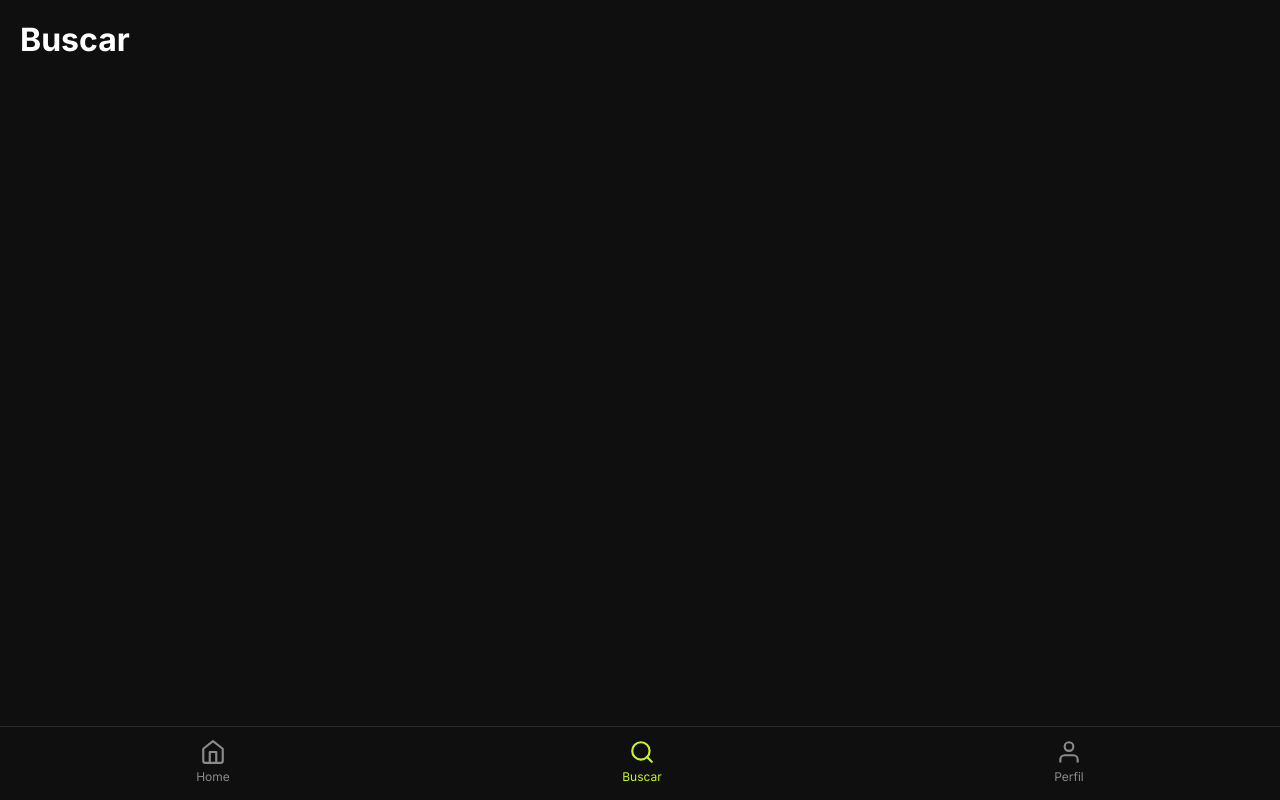
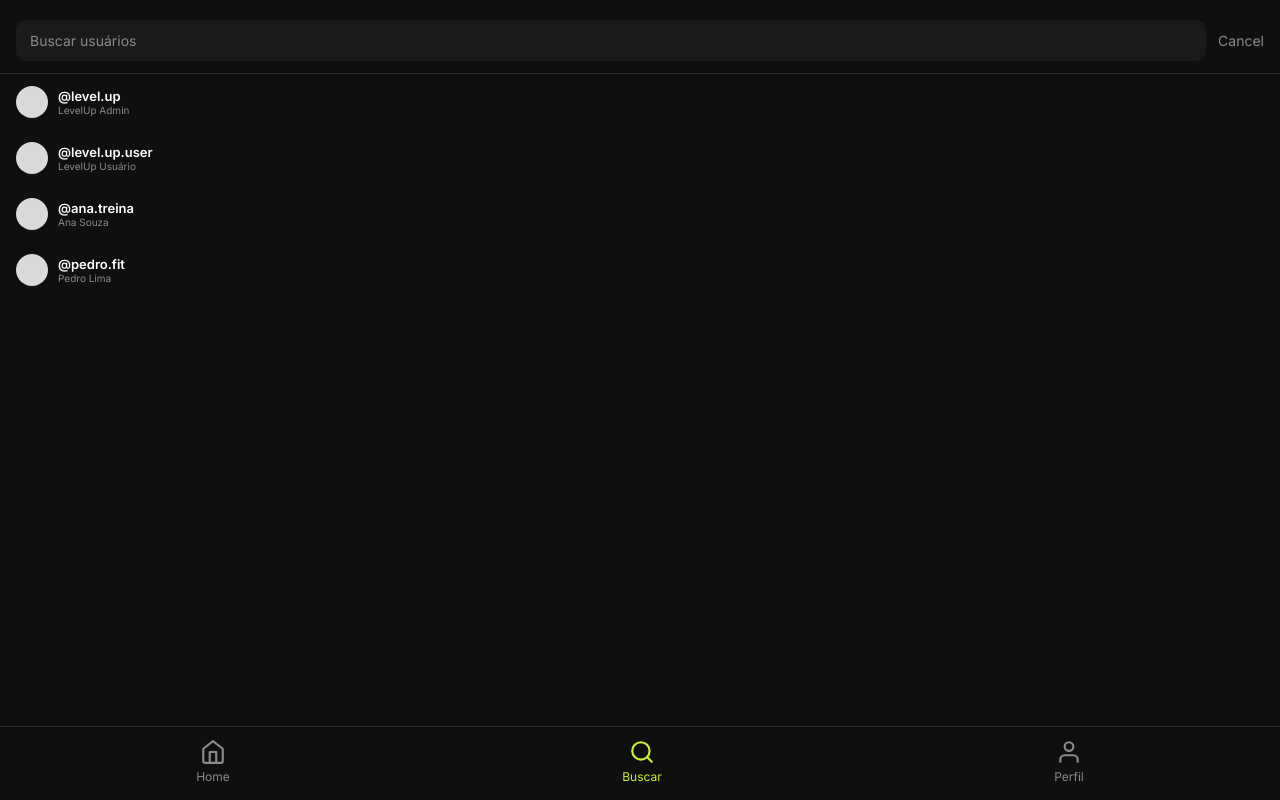
Before and after one commit to murilosantosb/LevelUP, a React (Vite) app in the folder mobile-front-end/: page /buscar in a window 1280 px wide. Built offline with nearby package versions, Linux system fonts and the light colour scheme.

Commit message:
feat: tela de busca de usuários

```diff
--- /dev/null
+++ b/mobile-front-end/src/pages/Buscar.css
@@ -0,0 +1,58 @@
+.barra-busca {
+  display: flex;
+  align-items: center;
+  gap: 12px;
+  padding: 20px 16px 12px;
+  border-bottom: 1px solid var(--border);
+}
+
+.campo-busca {
+  flex: 1;
+  padding: 12px 14px;
+  font-size: 14px;
+  font-family: inherit;
+  color: var(--text);
+  background: var(--surface);
+  border: none;
+  border-radius: 10px;
+  outline: none;
+}
+
+.campo-busca::placeholder {
+  color: var(--text-muted);
+}
+
+.botao-cancelar {
+  font-size: 14px;
+  font-family: inherit;
+  color: var(--text-muted);
+  background: none;
+  border: none;
+  cursor: pointer;
+}
+
+.lista-usuarios {
+  list-style: none;
+}
+
+.item-usuario {
+  display: flex;
+  align-items: center;
+  gap: 10px;
+  padding: 12px 16px;
+}
+
+.avatar-usuario {
+  width: 32px;
+  height: 32px;
+  border-radius: 50%;
+  background: #d9d9d9;
+  flex-shrink: 0;
+}
+
+.mensagem-vazia {
+  padding: 24px 16px;
+  font-size: 14px;
+  color: var(--text-muted);
+  text-align: center;
+}
--- a/mobile-front-end/src/pages/Buscar.jsx
+++ b/mobile-front-end/src/pages/Buscar.jsx
@@ -1,3 +1,52 @@
+import { useState } from 'react'
+import { users } from '../services/mockUsers'
+import './Buscar.css'
+
 export default function Buscar() {
-  return <h1 className="titulo-pagina" style={{ padding: 20 }}>Buscar</h1>
+  const [search, setSearch] = useState('')
+
+  const term = search.toLowerCase()
+  const results = users.filter(
+    (user) =>
+      user.username.toLowerCase().includes(term) ||
+      user.name.toLowerCase().includes(term)
+  )
+
+  return (
+    <div id="tela-buscar">
+      <div className="barra-busca">
+        <input
+          id="campo-busca"
+          className="campo-busca"
+          type="text"
+          placeholder="Buscar usuários"
+          value={search}
+          onChange={(event) => setSearch(event.target.value)}
+        />
+        <button
+          className="botao-cancelar"
+          type="button"
+          onClick={() => setSearch('')}
+        >
+          Cancel
+        </button>
+      </div>
+
+      <ul id="lista-usuarios" className="lista-usuarios">
+        {results.map((user) => (
+          <li key={user.id} className="item-usuario">
+            <div className="avatar-usuario" />
+            <div>
+              <p className="usuario-post">{user.username}</p>
+              <p className="nome-post">{user.name}</p>
+            </div>
+          </li>
+        ))}
+      </ul>
+
+      {results.length === 0 && (
+        <p className="mensagem-vazia">Nenhum usuário encontrado.</p>
+      )}
+    </div>
+  )
 }
--- a/mobile-front-end/src/pages/Cadastro.jsx
+++ b/mobile-front-end/src/pages/Cadastro.jsx
@@ -66,7 +66,7 @@ export default function Cadastro() {
             id="campo-nome"
             className="campo-texto"
             type="text"
-            placeholder="Usuário Silva Santos"
+            placeholder="Nome completo"
             value={fullName}
             onChange={(event) => setFullName(event.target.value)}
           />
@@ -78,7 +78,7 @@ export default function Cadastro() {
             id="campo-email"
             className="campo-texto"
             type="email"
-            placeholder="usuario@gmail.com"
+            placeholder="usuario@email.com"
             value={email}
             onChange={(event) => setEmail(event.target.value)}
           />
--- /dev/null
+++ b/mobile-front-end/src/services/mockUsers.js
@@ -0,0 +1,6 @@
+export const users = [
+  { id: 1, username: '@level.up', name: 'LevelUp Admin' },
+  { id: 2, username: '@level.up.user', name: 'LevelUp Usuário' },
+  { id: 3, username: '@ana.treina', name: 'Ana Souza' },
+  { id: 4, username: '@pedro.fit', name: 'Pedro Lima' },
+]
```
